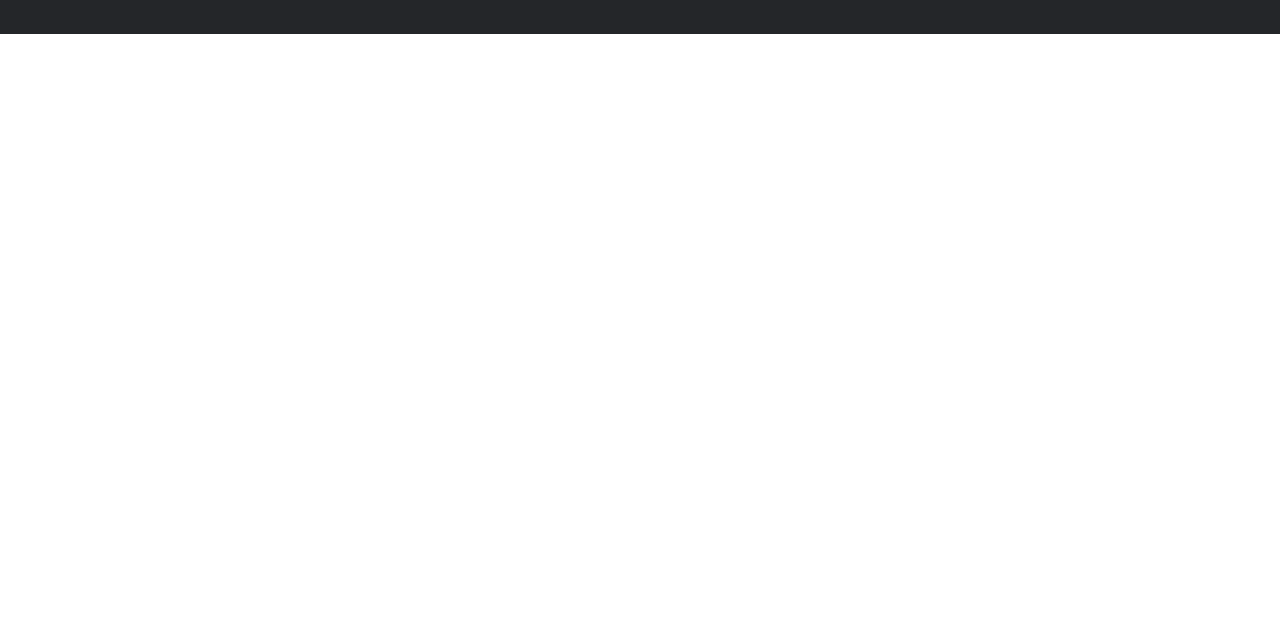
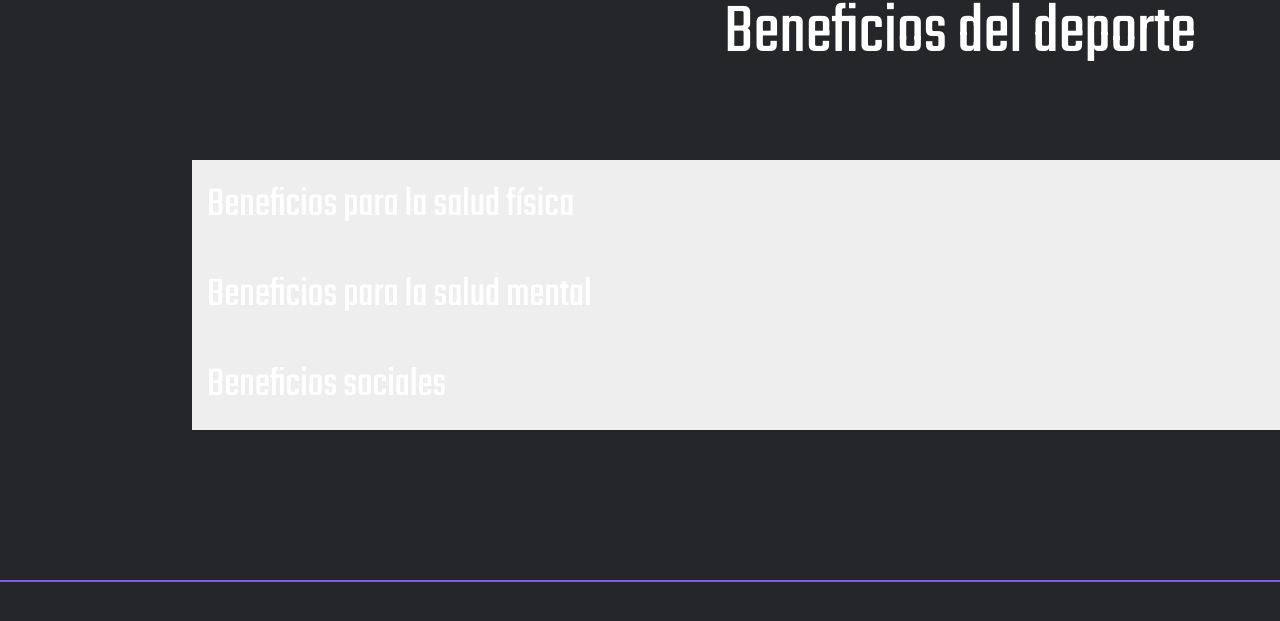
Before and after one commit to kaesar84/Interfaces_Web_DAW, a website: page index.html in a window 1280 px wide. Shown: the part 5290-5911 px from the top of the page. Before the commit the page ends 5324 px from the top, so only its background shows below. Drawn offline with nearby package versions, Linux system fonts and the light colour scheme.

Commit message:
acordeon implmentado

```diff
--- a/css/estilos.css
+++ b/css/estilos.css
@@ -754,3 +754,44 @@ input {
 }
 
 /* FIN propiedades Elementos --> PIE-PAGINA */
+
+.container-acordeon{
+  width: 100%;
+  height: auto;
+  display: flex;
+  align-items: center;
+  justify-content: center;
+  background-color: #242629;
+  padding-bottom: 75px;
+  color: #ffffff;
+
+}
+
+.acordeon {
+  width: 80%;
+  display: flex;
+  flex-direction: column;
+  padding-top: 75px;
+  padding-bottom: 75px;
+}
+
+.acordeon-header {
+  background-color: #eee;
+  cursor: pointer;
+  font-size: 42px;
+  padding: 15px;
+}
+
+.acordeon-body {
+  display: none;
+  font-size: 36px;
+  padding-bottom: 15px;
+  padding: 15px;
+
+}
+.active{
+  background-color: #16161a;
+  border-bottom:solid 2px #7f5af0;
+
+
+}
--- a/index.html
+++ b/index.html
@@ -298,6 +298,7 @@
     </div>
   </section>
 
+
   <section id="activate">
     <!-- Título de sección  Actívate -->
     <div class="container-titulo">
@@ -349,6 +350,36 @@
 
       </div>
   </section>
+
+  <section>
+
+    <div class="container-titulo">
+      <p class="titulo-seccion-claro">Beneficios del deporte</p>
+    </div>
+
+    <div class="container-acordeon">
+
+    <div class="acordeon">
+      <div class="acordeon-header" onclick="desplegar(event)">Beneficios para la salud física</div>
+      <div class="acordeon-body">
+        La práctica regular de deportes tiene un impacto positivo en la salud física de las personas. El ejercicio ayuda a fortalecer los músculos, huesos y articulaciones, y reduce el riesgo de enfermedades cardiovasculares, obesidad y diabetes. Además, el deporte también contribuye a mejorar la capacidad respiratoria y aumentar la energía y resistencia física.
+      </div>
+      <div class="acordeon-header" onclick="desplegar(event)">Beneficios para la salud mental</div>
+      <div class="acordeon-body">
+        El deporte no solo tiene beneficios para el cuerpo, sino también para la mente. La actividad física libera endorfinas, hormonas que producen una sensación de bienestar y reducen el estrés y la ansiedad. Además, el deporte fomenta la concentración, la autoestima y la confianza en uno mismo, lo que contribuye a mejorar la salud mental y emocional
+      </div>
+      <div class="acordeon-header" onclick="desplegar(event)">Beneficios sociales</div>
+      <div class="acordeon-body">
+        La práctica del deporte también tiene beneficios sociales. El deporte es una actividad que puede realizarse en grupo, lo que fomenta la convivencia, el trabajo en equipo y la solidaridad. Además, el deporte puede servir como herramienta para la integración social y la inclusión, al promover valores como el respeto, la tolerancia y la igualdad entre las personas.
+      </div>
+    </div>
+
+  </div>
+
+
+  </section>
+
+
 
   <!-- Pie de página  -->
   <footer id="pie-pagina">
--- a/js/scripts.js
+++ b/js/scripts.js
@@ -265,3 +265,27 @@ contactarCerrar = () => {
   var telefono = (document.getElementById("formTel").value = "");
   var email = (document.getElementById("formEmail").value = "");
 };
+
+
+
+/*Acordeon */
+function desplegar(event) {
+  var activar = event.currentTarget;
+  var acordeonBodyS = document.getElementsByClassName('acordeon-body');
+  var acordeonHeaderS = document.getElementsByClassName('acordeon-header');
+
+  for (var i = 0; i < acordeonHeaderS.length; i++) {
+    var acordeonHeader = acordeonHeaderS[i];
+    var acordeonBody = acordeonBodyS[i];
+
+    if (acordeonHeader === activar) {
+      if (acordeonBody.style.display === 'flex') {
+        acordeonBody.style.display = 'none';
+
+      } else {
+        acordeonBody.style.display = 'flex';
+        activar.classList.add('active');
+      }
+    }
+  }
+}
```
